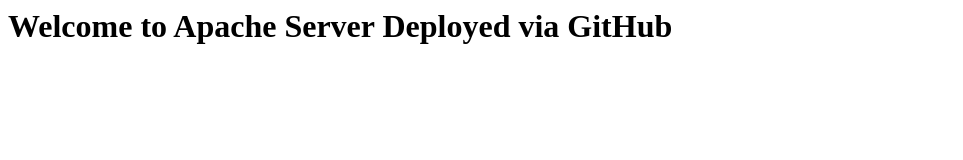
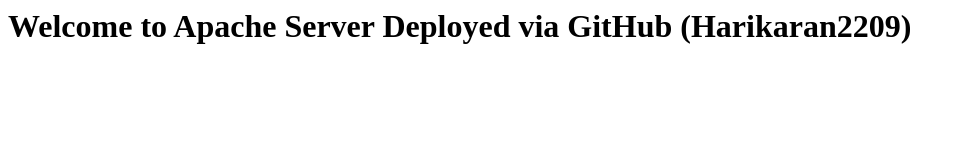
Before and after one commit to Harikaran2209/Actions, a plain HTML site: page index.html in a window 1280 px wide. Shown: the whole page, without its empty margins (0-963 px from the left). Drawn offline with Linux system fonts and the light colour scheme.

Commit message:
index.html

```diff
--- a/index.html
+++ b/index.html
@@ -1,6 +1,6 @@
 <html>
   <head><title>GitHub Actions Apache Server</title></head>
   <body>
-    <h1>Welcome to Apache Server Deployed via GitHub </h1>
+    <h1>Welcome to Apache Server Deployed via GitHub (Harikaran2209) </h1>
   </body>
 </html>
```
